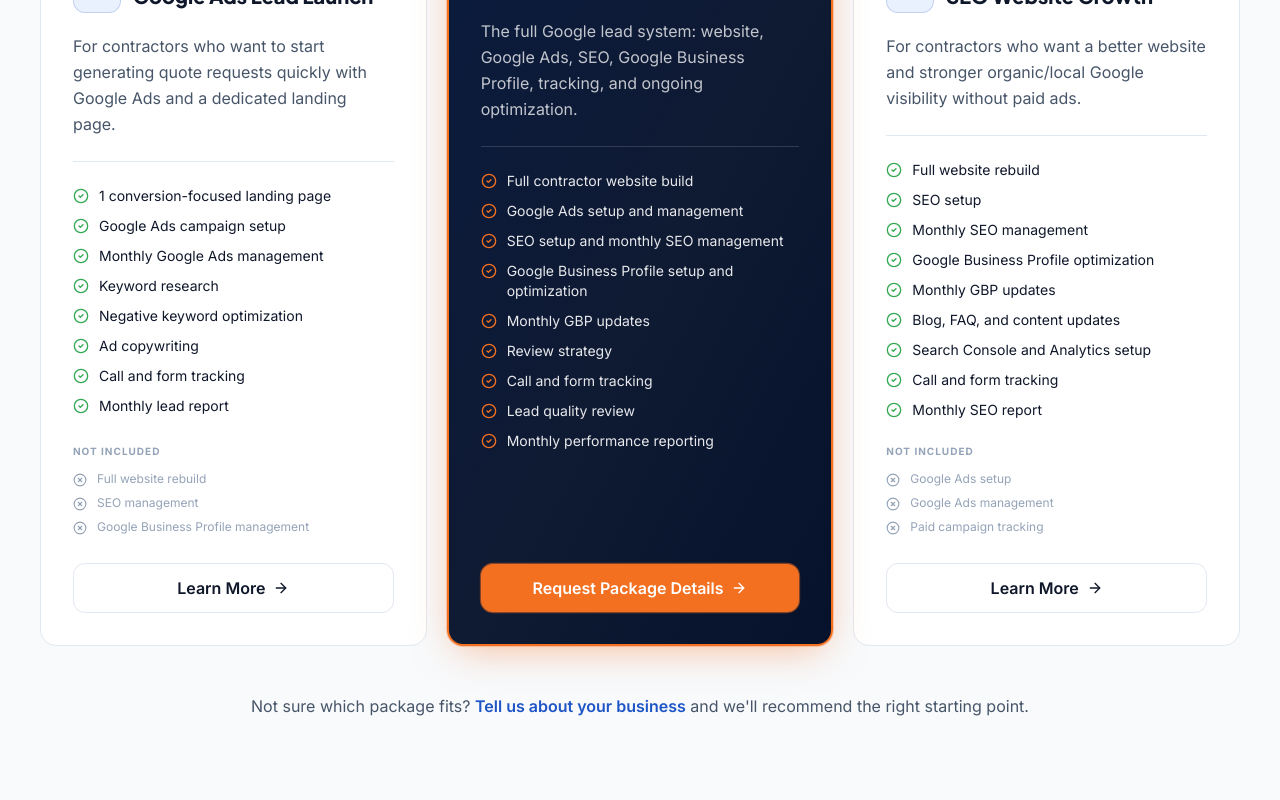
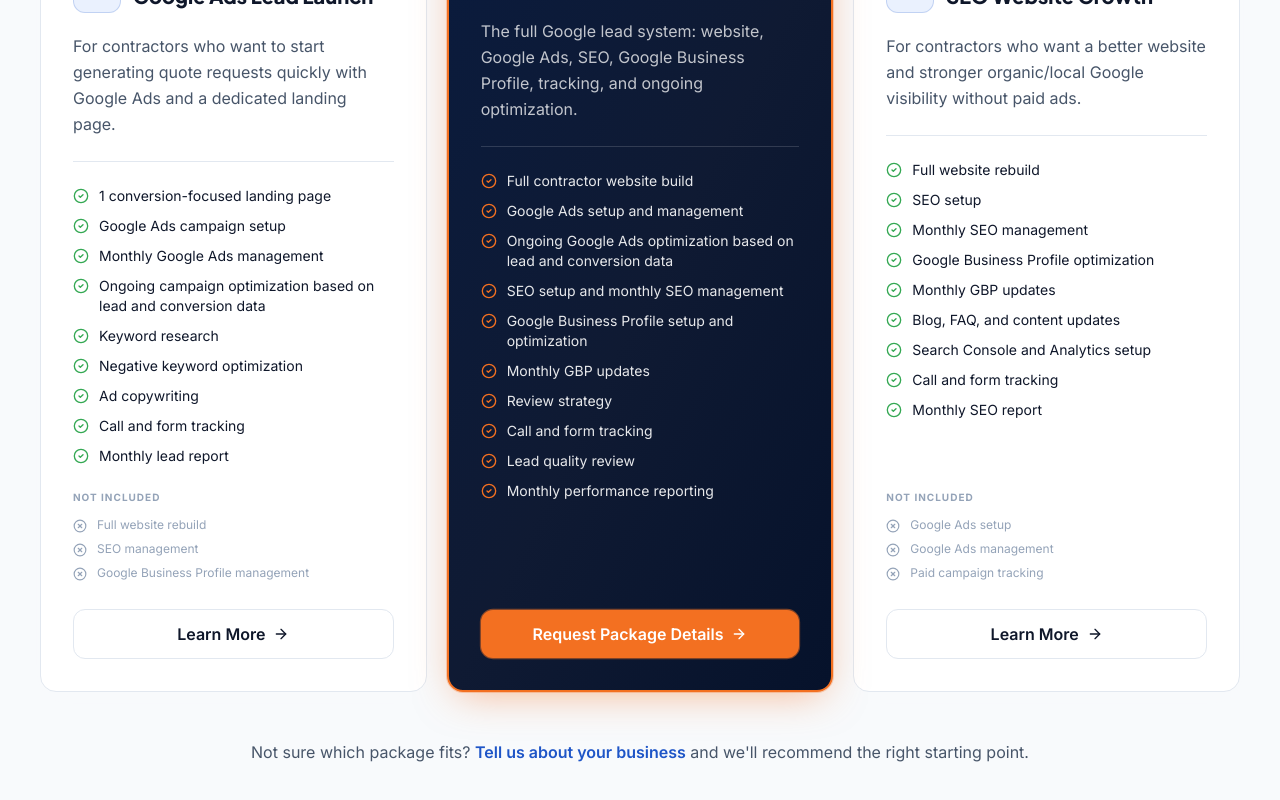
Before and after one commit to AhmadHamadi/TLM, a React (Vite) app: page / in a window 1280 px wide. Shown: the part 11090-11890 px from the top of the page. Built offline with nearby package versions, Linux system fonts and the light colour scheme.

Commit message:
Packages: add ongoing Google Ads optimization based on lead data to Ads Launch and Growth System

```diff
--- a/src/App.jsx
+++ b/src/App.jsx
@@ -1079,6 +1079,7 @@ function Packages() {
         '1 conversion-focused landing page',
         'Google Ads campaign setup',
         'Monthly Google Ads management',
+        'Ongoing campaign optimization based on lead and conversion data',
         'Keyword research',
         'Negative keyword optimization',
         'Ad copywriting',
@@ -1102,6 +1103,7 @@ function Packages() {
       features: [
         'Full contractor website build',
         'Google Ads setup and management',
+        'Ongoing Google Ads optimization based on lead and conversion data',
         'SEO setup and monthly SEO management',
         'Google Business Profile setup and optimization',
         'Monthly GBP updates',
```
